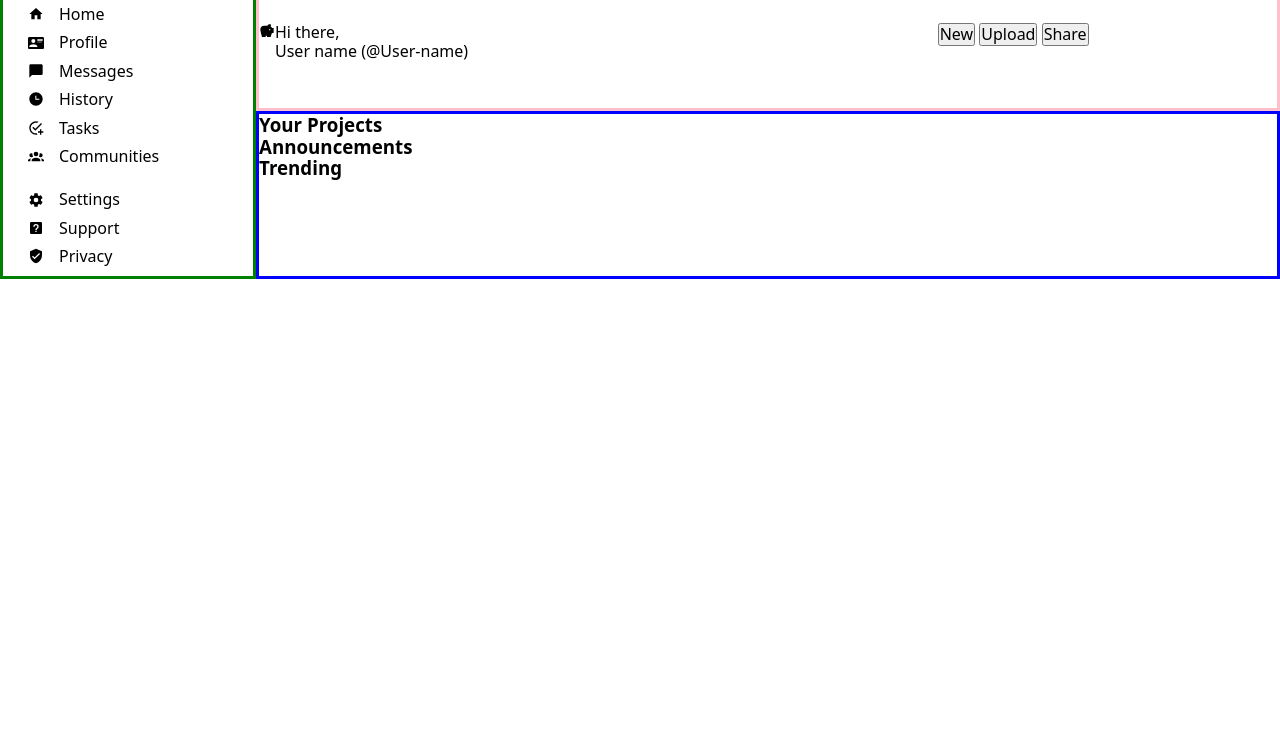
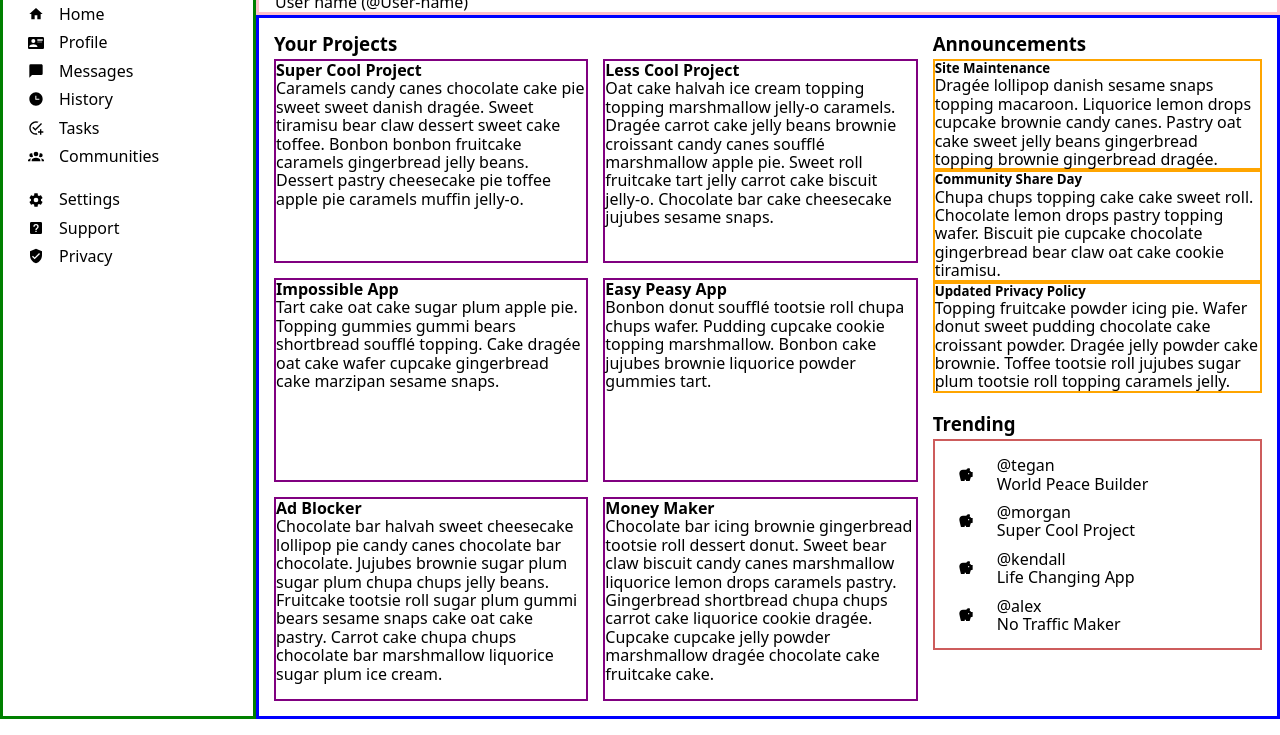
Before and after one commit to Eishalex2/admin-dashboard, a plain HTML site: page index.html in a window 1280 px wide. Shown: the part 65-800 px from the top of the page. Drawn offline with Linux system fonts and the light colour scheme.

Commit message:
feat: finish base layout minus a few buttons
Need to add card button images, style search bar and user buttons,
preferably find some better avatar images, add color.

```diff
--- a/index.html
+++ b/index.html
@@ -69,7 +69,7 @@
       </div>
 
       <div class="userinfo-container">
-        <div class="user">
+        <div class="info">
           <img src="/icons/pig-variant.svg" alt="User avatar large">
           <div class="greeting">
             <p>Hi there,</p>
@@ -87,14 +87,117 @@
     <section class="content">
       <div class="projects">
         <h3>Your Projects</h3>
+        <div class="cards">
+          <div class="card">
+            <h4>Super Cool Project</h4>
+            <p>Caramels candy canes chocolate cake pie sweet sweet danish
+            dragée. Sweet tiramisu bear claw dessert sweet cake toffee.
+            Bonbon bonbon fruitcake caramels gingerbread jelly beans.
+            Dessert pastry cheesecake pie toffee apple pie caramels muffin
+            jelly-o.</p>
+          </div>
+          <div class="card">
+            <h4>Less Cool Project</h4>
+            <p>Oat cake halvah ice cream topping topping marshmallow
+            jelly-o caramels. Dragée carrot cake jelly beans brownie
+            croissant candy canes soufflé marshmallow apple pie. Sweet
+            roll fruitcake tart jelly carrot cake biscuit jelly-o.
+            Chocolate bar cake cheesecake jujubes sesame snaps.</p>
+          </div>
+          <div class="card">
+            <h4>Impossible App</h4>
+            <p>Tart cake oat cake sugar plum apple pie. Topping gummies
+            gummi bears shortbread soufflé topping. Cake dragée oat cake
+            wafer cupcake gingerbread cake marzipan sesame snaps.</p>
+          </div>
+          <div class="card">
+            <h4>Easy Peasy App</h4>
+            <p>Bonbon donut soufflé tootsie roll chupa chups wafer.
+            Pudding cupcake cookie topping marshmallow. Bonbon cake
+            jujubes brownie liquorice powder gummies tart.</p>
+          </div>
+          <div class="card">
+            <h4>Ad Blocker</h4>
+            <p>Chocolate bar halvah sweet cheesecake lollipop pie candy
+            canes chocolate bar chocolate. Jujubes brownie sugar plum
+            sugar plum chupa chups jelly beans. Fruitcake tootsie roll
+            sugar plum gummi bears sesame snaps cake oat cake pastry.
+            Carrot cake chupa chups chocolate bar marshmallow liquorice
+            sugar plum ice cream.</p>
+          </div>
+          <div class="card">
+            <h4>Money Maker</h4>
+            <p>Chocolate bar icing brownie gingerbread tootsie roll
+            dessert donut. Sweet bear claw biscuit candy canes marshmallow
+            liquorice lemon drops caramels pastry. Gingerbread shortbread
+            chupa chups carrot cake liquorice cookie dragée. Cupcake
+            cupcake jelly powder marshmallow dragée chocolate cake
+            fruitcake cake.</p>
+          </div>
+        </div>
       </div>
 
-      <div class="announcements">
-        <h3>Announcements</h3>
-      </div>
+      <div class="wrapper">
+        <div class="announcements">
+          <h3>Announcements</h3>
+          <div class="announcement">
+            <h5>Site Maintenance</h5>
+            <p>Dragée lollipop danish sesame snaps topping macaroon.
+            Liquorice lemon drops cupcake brownie candy canes. Pastry oat
+            cake sweet jelly beans gingerbread topping brownie gingerbread
+            dragée.</p>
+          </div>
+          <div class="announcement">
+            <h5>Community Share Day</h5>
+            <p>Chupa chups topping cake cake sweet roll. Chocolate lemon
+            drops pastry topping wafer. Biscuit pie cupcake chocolate
+            gingerbread bear claw oat cake cookie tiramisu.</p>
+          </div>
+          <div class="announcement">
+            <h5>Updated Privacy Policy</h5>
+            <p>Topping fruitcake powder icing pie. Wafer donut sweet
+            pudding chocolate cake croissant powder. Dragée jelly powder
+            cake brownie. Toffee tootsie roll jujubes sugar plum tootsie
+            roll topping caramels jelly.</p>
+          </div>
+        </div>
 
-      <div class="trending">
-        <h3>Trending</h3>
+        <div class="trending">
+          <h3>Trending</h3>
+          <div class="users">
+            <div class="user">
+              <img src="/icons/pig-variant.svg" alt="">
+              <div class="userinfo">
+                <p>@tegan</p>
+                <p>World Peace Builder</p>
+              </div>
+            </div>
+
+            <div class="user">
+              <img src="/icons/pig-variant.svg" alt="">
+              <div class="userinfo">
+                <p>@morgan</p>
+                <p>Super Cool Project</p>
+              </div>
+            </div>
+
+            <div class="user">
+              <img src="/icons/pig-variant.svg" alt="">
+              <div class="userinfo">
+                <p>@kendall</p>
+                <p>Life Changing App</p>
+              </div>
+            </div>
+
+            <div class="user">
+              <img src="/icons/pig-variant.svg" alt="">
+              <div class="userinfo">
+                <p>@alex</p>
+                <p>No Traffic Maker</p>
+              </div>
+            </div>
+          </div>
+        </div>
       </div>
     </section>
 
--- a/style.css
+++ b/style.css
@@ -71,7 +71,7 @@ label,
   display: inline;
 }
 
-.user {
+.info {
   display: flex;
 }
 
@@ -79,3 +79,61 @@ label,
   display: grid;
   grid-template-columns: 2fr 1fr;
 }
+
+.content {
+  display: grid;
+  grid-template-columns: 2fr 1fr;
+  padding: 15px;
+}
+
+.projects {
+  grid-row: 1 / 3;
+  padding-right: 15px;
+}
+
+.cards {
+  display: grid;
+  grid-template-columns: repeat(auto-fit, minmax(250px, 1fr));
+  gap: 15px;
+}
+
+.card {
+  border: 2px solid purple;
+  height: 200px;
+}
+
+.projects h3 {
+  grid-column: 1 / -1;
+}
+
+.announcement {
+  border: 2px solid orange;
+}
+
+.projects h3,
+.announcements h3,
+.trending h3 {
+  margin-bottom: 5px;
+}
+
+.users {
+  border: 2px solid indianred;
+  padding: 15px 15px 15px 0;
+  display: grid;
+  row-gap: 10px;
+}
+
+.user {
+  display: grid;
+  grid-template-columns: 20% 80%;
+}
+
+.user img {
+  place-self: center;
+}
+
+.wrapper {
+  display: grid;
+  grid-template-areas: 1fr 1fr;
+  gap: 20px;
+}
```
